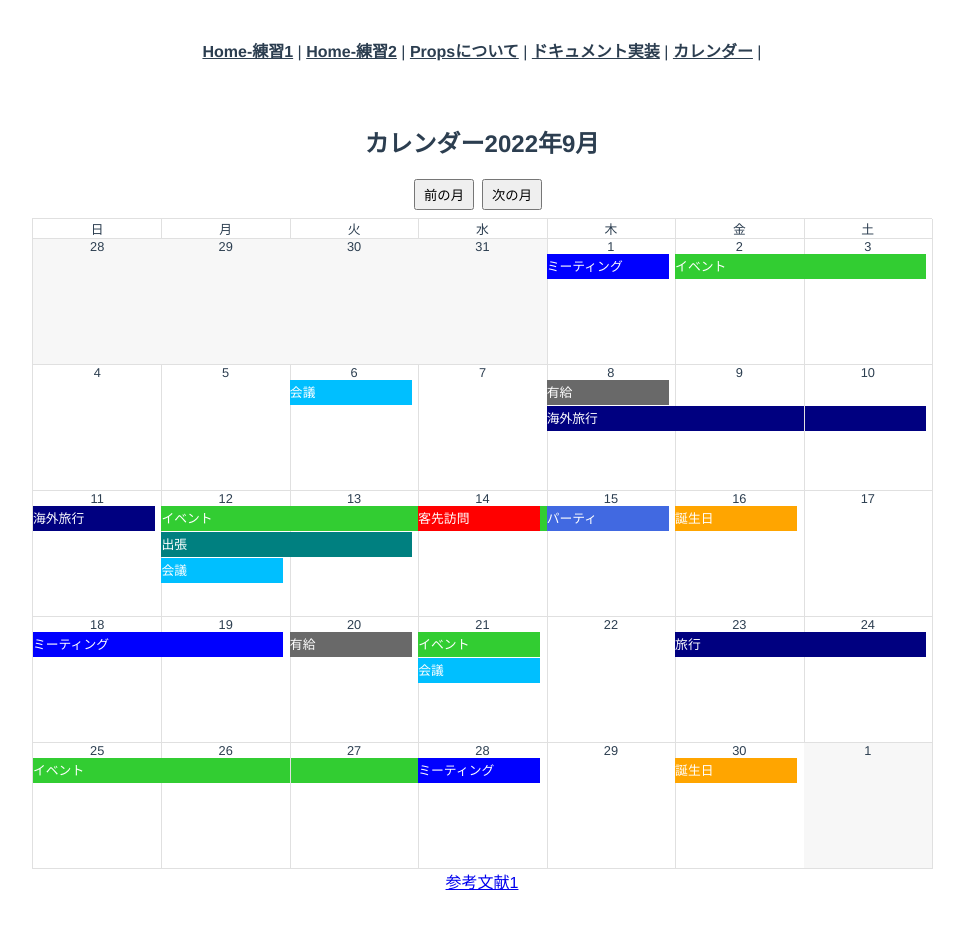
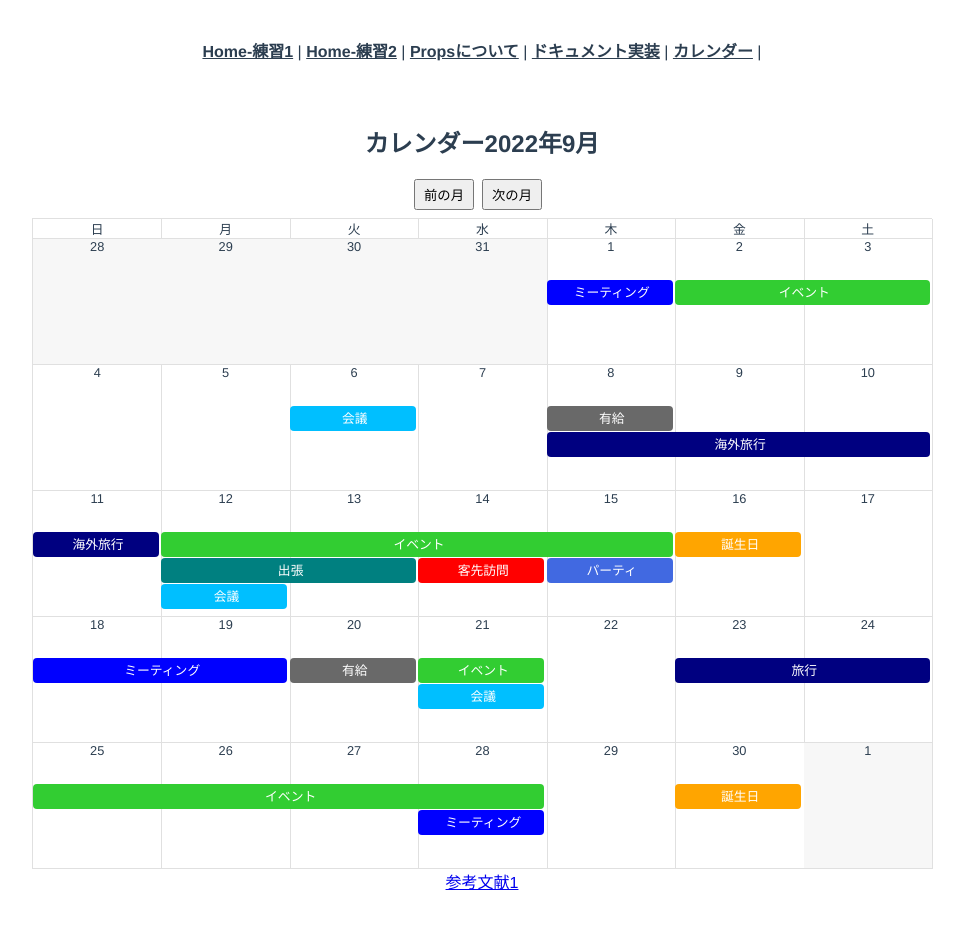
Before and after one commit to bignrn/Practice_VueJS_Tutorial, a Vue app: page /calendar in a window 1280 px wide. Shown: the whole page, without its empty margins (158-1122 px from the left). Built offline with nearby package versions, Linux system fonts and the light colour scheme.

Commit message:
Vue.jsで遊んでみる２－２ ・ドラック&ドロップ処理追加
参考：https://reffect.co.jp/vue/vue-js-original-calendar#i

```diff
--- a/src/components/calendar/CalendarMain.vue
+++ b/src/components/calendar/CalendarMain.vue
@@ -21,16 +21,21 @@
           :key="index"
           class="calendar-daily"
           :class="{ outside: currentMonth !== day.month }"
+          @drop="dragEnd($event, day.date)"
+          @dragover.prevent
         >
-          <div class="calendar-day">{{ day.date }}</div>
+          <div class="calendar-day">{{ day.day }}</div>
           <div v-for="dayEvent in day.dayEvents" :key="dayEvent.id">
             <div
+              v-if="dayEvent.width"
               class="calendar-event"
               :style="`width:${dayEvent.width}%;background-color:${dayEvent.color}`"
               draggable="true"
+              @dragstart="dragStart($event, dayEvent.id)"
             >
               {{ dayEvent.name }}
             </div>
+            <div v-else style="height: 26px"></div>
           </div>
         </div>
       </div>
@@ -214,9 +219,10 @@ export default {
         for (let day = 0; day < 7; day++) {
           let dayEvents = this.getDayEvents(calendarDate, day);
           weekRow.push({
-            date: calendarDate.get("date"),
+            day: calendarDate.get("date"),
+            date: calendarDate.format("YYYY-MM-DD"),
             month: calendarDate.format("YYYY-MM"),
-            dayEvents,
+            dayEvents: dayEvents,
           });
           calendarDate.add(1, "days");
         }
@@ -239,19 +245,36 @@ export default {
     },
     /** イベント処理取得(date) */
     getDayEvents(date, day) {
-      let dayEvents = [];
-      this.events.forEach((event) => {
+      let stackIndex = 0;
+      let dayEvents = [{ "": "" }];
+      let startedEvents = [];
+
+      this.sortedEvents.forEach((event) => {
         let startDate = moment(event.start).format("YYYY-MM-DD");
         let endDate = moment(event.end).format("YYYY-MM-DD");
         let Date = date.format("YYYY-MM-DD");
 
         if (startDate <= Date && endDate >= Date) {
           if (startDate === Date) {
-            let width = this.getEventWidth(startDate, endDate, day);
-            dayEvents.push({ ...event, width });
+            [stackIndex, dayEvents] = this.getStackEvents(
+              event,
+              day,
+              stackIndex,
+              dayEvents,
+              startedEvents,
+              event.start
+            );
           } else if (day === 0) {
-            let width = this.getEventWidth(date, endDate, day);
-            dayEvents.push({ ...event, width });
+            [stackIndex, dayEvents] = this.getStackEvents(
+              event,
+              day,
+              stackIndex,
+              dayEvents,
+              startedEvents,
+              Date
+            );
+          } else {
+            startedEvents.push(event);
           }
         }
       });
@@ -269,6 +292,53 @@ export default {
         return betweenDays * 100 + 95;
       }
     },
+    /** 重複管理 */
+    getStackEvents(event, day, stackIndex, dayEvents, startedEvents, start) {
+      [stackIndex, dayEvents] = this.getStartedEvents(
+        stackIndex,
+        startedEvents,
+        dayEvents
+      );
+      let width = this.getEventWidth(start, event.end, day);
+      Object.assign(event, {
+        stackIndex,
+      });
+      dayEvents.push({ ...event, width });
+      stackIndex++;
+      return [stackIndex, dayEvents];
+    },
+    getStartedEvents(stackIndex, startedEvents, dayEvents) {
+      let startedEvent;
+      do {
+        startedEvent = startedEvents.find(
+          (event) => event.stackIndex === stackIndex
+        );
+        if (startedEvent) {
+          dayEvents.push(startedEvent); //ダミー領域として利用するため
+          stackIndex++;
+        }
+      } while (typeof startedEvent !== "undefined");
+      return [stackIndex, dayEvents];
+    },
+    /** ドラッグ処理(start) */
+    dragStart(event, eventId) {
+      event.dataTransfer.effectAllowed = "move";
+      event.dataTransfer.dropEffect = "move";
+      event.dataTransfer.setData("eventId", eventId);
+    },
+    /** ドラッグ処理(end) */
+    dragEnd(event, date) {
+      let eventId = event.dataTransfer.getData("eventId");
+      let dragEvent = this.events.find((event) => event.id == eventId);
+      let betweenDays = moment(dragEvent.end).diff(
+        moment(dragEvent.start),
+        "days"
+      );
+      dragEvent.start = date;
+      dragEvent.end = moment(dragEvent.start)
+        .add(betweenDays, "days")
+        .format("YYYY-MM-DD");
+    },
   },
   computed: {
     calendars() {
@@ -281,7 +351,7 @@ export default {
       return this.currentDate.format("YYYY-MM");
     },
     sortedEvents() {
-      return this.event.slice().sort(function (a, b) {
+      return this.events.slice().sort(function (a, b) {
         let startDateA = moment(a.start).format("YYYY-MM-DD");
         let startDateB = moment(b.start).format("YYYY-MM-DD");
         if (startDateA < startDateB) return -1;
@@ -291,7 +361,7 @@ export default {
     },
   },
   mounted() {
-    console.log(this.getCalendar());
+    // console.log(this.getCalendar());
   },
 };
 </script>
@@ -311,8 +381,6 @@ export default {
   max-width: 900px;
   border-top: 1px solid #e0e0e0;
   font-size: 0.8em;
-  /* テキスト左寄せ */
-  text-align: left;
 }
 .calendar-weekly {
   display: flex;
@@ -344,5 +412,9 @@ export default {
   margin-bottom: 1px;
   height: 25px;
   line-height: 25px;
+  position: relative;
+  z-index: 1;
+  border-radius: 4px;
+  padding-left: 4px;
 }
 </style>
```
